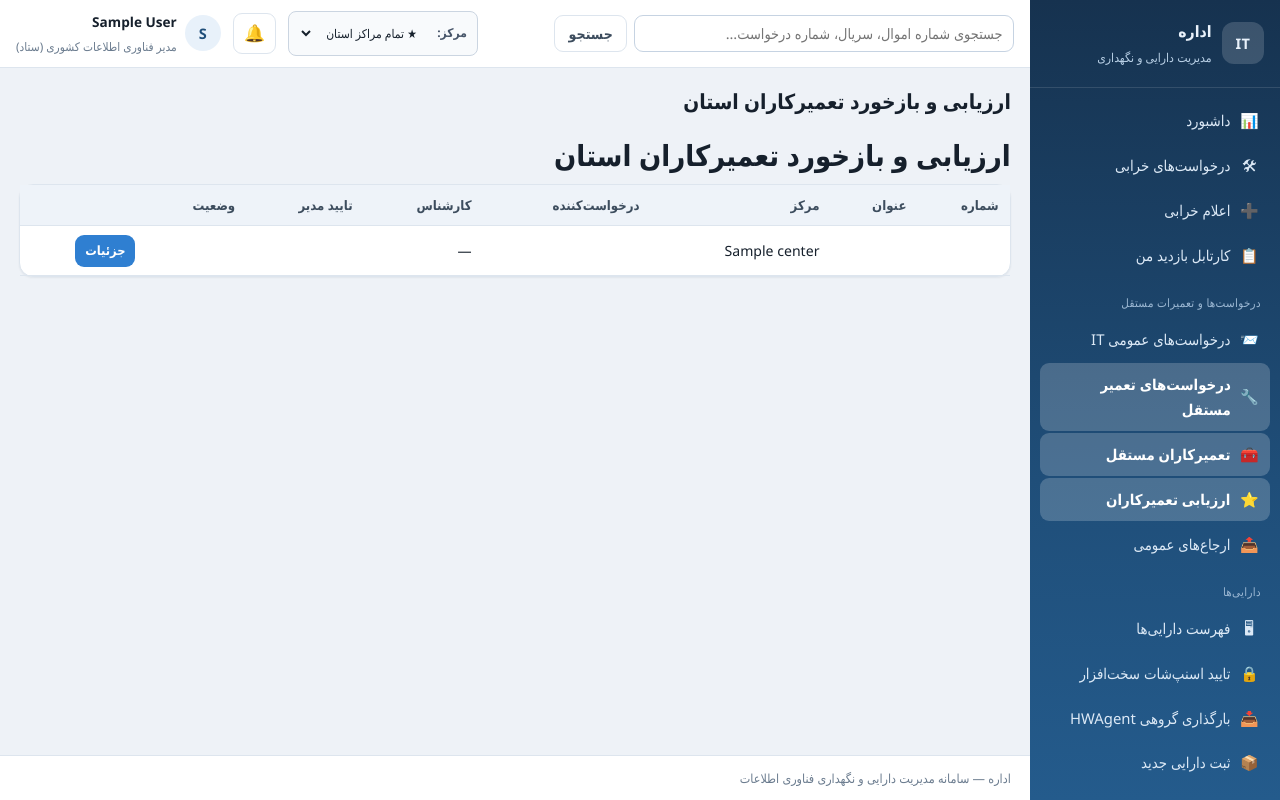
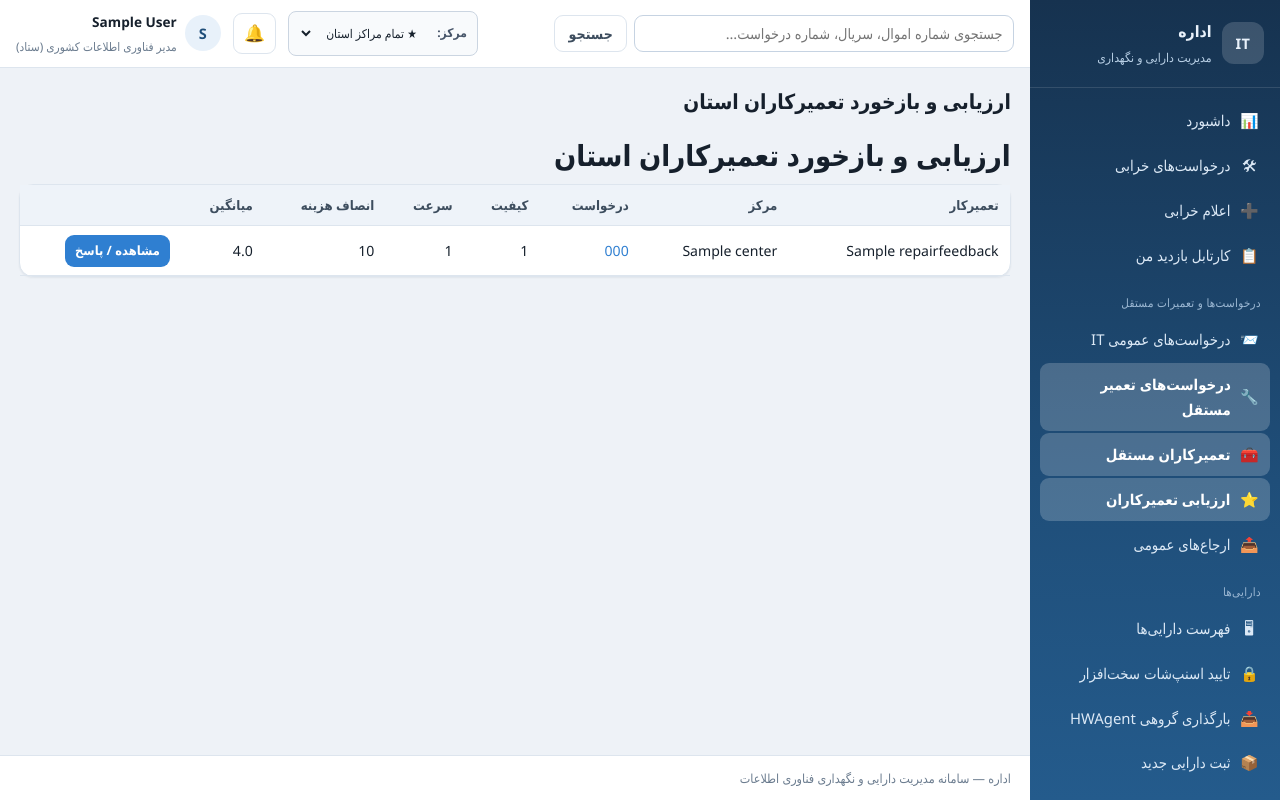
Before and after one commit to moghasemi/ITAM, a Django app: page /maintenance/feedback/ in a window 1280 px wide. Run offline with Django 5.2, Linux system fonts and the light colour scheme; a user stored in the database is signed in; data comes from the database, SQL or seed files in the repository; tables that the repository leaves empty hold one stand-in row (values such as "Sample post"); data that the repository does not hold is empty; parts of the project's set-up code (start-up, migrations or seed data) failed here and were passed over.

Commit message:
feat(ui): display repairer ratings and provincial feedback

```diff
--- a/templates/maintenance/workflow_list.html
+++ b/templates/maintenance/workflow_list.html
@@ -13,8 +13,9 @@
   <div class="table-responsive">
     <table class="table">
       <thead>
-        {% if kind == "repairers" %}<tr><th>نام</th><th>نوع</th><th>تخصص</th><th>تلفن</th><th>وضعیت</th><th>عملیات</th></tr>
+        {% if kind == "repairers" %}<tr><th>نام</th><th>نوع</th><th>تخصص</th><th>تلفن</th><th>تعداد تعمیر</th><th>میانگین امتیاز</th><th>وضعیت</th><th>عملیات</th></tr>
         {% elif kind == "repairs" %}<tr><th>شماره</th><th>مرکز</th><th>دارایی</th><th>تعمیرکار</th><th>برآورد</th><th>وضعیت</th><th>ثبت‌کننده</th></tr>
+        {% elif kind == "feedback" %}<tr><th>تعمیرکار</th><th>مرکز</th><th>درخواست</th><th>کیفیت</th><th>سرعت</th><th>انصاف هزینه</th><th>میانگین</th><th></th></tr>
         {% elif kind == "referrals" %}<tr><th>موضوع</th><th>مرکز</th><th>گیرنده</th><th>وضعیت</th><th>ثبت‌کننده</th><th>تعیین تکلیف</th></tr>
         {% else %}<tr><th>شماره</th><th>عنوان</th><th>مرکز</th><th>درخواست‌کننده</th><th>کارشناس</th><th>تایید مدیر</th><th>وضعیت</th><th></th></tr>{% endif %}
       </thead>
@@ -23,6 +24,7 @@
         {% if kind == "repairers" %}
           <tr>
             <td>{{ row.name }}</td><td>{{ row.get_kind_display }}</td><td>{{ row.specialties|default:"—" }}</td><td>{{ row.phone|default:"—" }}</td>
+            <td>{{ row.repair_count|default:0 }}</td><td>{% if row.average_quality %}{{ row.average_quality|floatformat:1 }} / {{ row.average_speed|floatformat:1 }} / {{ row.average_cost_fairness|floatformat:1 }}{% else %}—{% endif %}</td>
             <td>{% if row.is_active %}فعال{% else %}غیرفعال{% endif %}</td>
             <td>
               <a class="btn btn-sm btn-secondary" href="{% url 'maintenance:repairer_update' row.pk %}">ویرایش</a>
@@ -35,6 +37,8 @@
           </tr>
         {% elif kind == "repairs" %}
           <tr><td><a href="{% url 'maintenance:repair_detail' row.pk %}">{{ row.number }}</a></td><td>{{ row.center.name }}</td><td>{{ row.asset.asset_tag }}</td><td>{{ row.repairer_name_snapshot }}</td><td>{{ row.estimate_amount }}</td><td>{{ row.get_status_display }}</td><td>{{ row.requested_by.display_name }}</td></tr>
+        {% elif kind == "feedback" %}
+          <tr><td>{{ row.repairer_name_snapshot }}</td><td>{{ row.center.name }}</td><td><a href="{% url 'maintenance:repair_detail' row.repair_request_id %}">{{ row.repair_request.number }}</a></td><td>{{ row.work_quality }}</td><td>{{ row.completion_speed }}</td><td>{{ row.cost_fairness }}</td><td>{{ row.average_score }}</td><td><a class="btn btn-sm btn-secondary" href="{% url 'maintenance:repair_detail' row.repair_request_id %}">مشاهده / پاسخ</a></td></tr>
         {% elif kind == "referrals" %}
           <tr>
             <td>{{ row.subject }}</td><td>{{ row.center|default:"—" }}</td><td>{{ row.recipient_role }} — {{ row.recipient_name }}</td><td>{{ row.get_status_display }}</td><td>{{ row.created_by.display_name }}</td>
```
